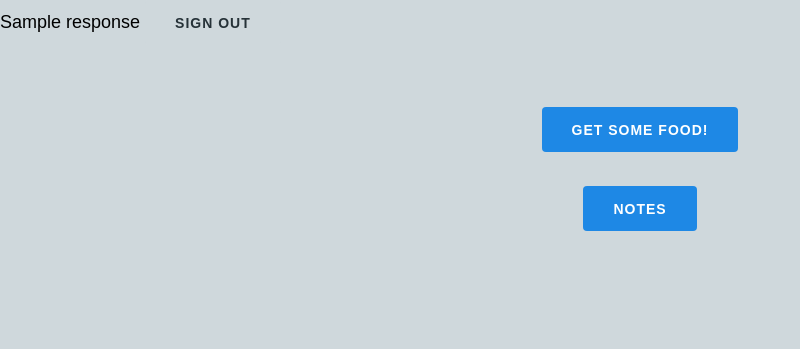
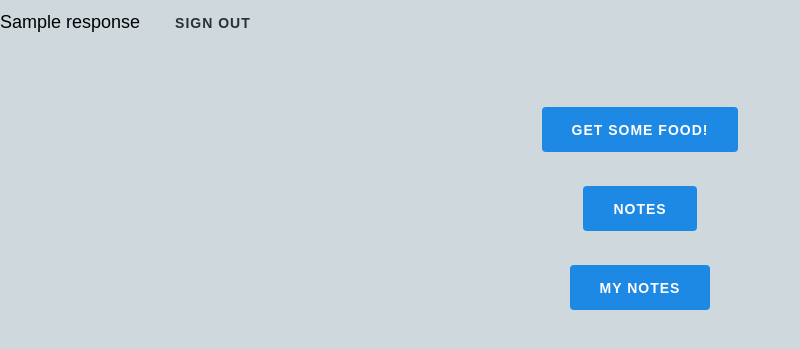
Before and after one commit to omanduj/Dinner-Box, a Django app: template food_proj/food_app/users/templates/dashboard.html in a window 1280 px wide. Shown: the top 349 px of the page, without its empty margins (0-800 px from the left). Run offline with Django 3.2, Linux system fonts and the light colour scheme; the template is opened without the code that fills it: most values are stand-ins (such as "Sample title", 1, 10 or a date in 2020); some web fonts are replaced.

Commit message:
Edits on the view notes functionality

```diff
--- a/food_proj/food_app/food_app/urls.py
+++ b/food_proj/food_app/food_app/urls.py
@@ -19,7 +19,7 @@ from django.urls import path
 from get_food.views import display
 from users_token.views import index, token_login, public, auth
 from users.views import home, signup, login, signout, food_random_picker
-from notes.views import create_note
+from notes.views import create_note, view_notes
 
 urlpatterns = [
     path('admin/', admin.site.urls),
@@ -32,11 +32,12 @@ urlpatterns = [
     path('token/login/', token_login),                  #used to save user token info and display token - POST
 
     path('user/signup/', signup),
-    path('user/signout', signout),
+    path('user/signout/', signout),
     path('user/dashboard/', login),
-    path('user/notes', login),
+    path('user/notes/', login),
+    path('user/view-notes', view_notes),
 
-    path('user/create-notes', create_note),
+    path('user/create-notes/', create_note),
 
-    path('user/foodpicker', food_random_picker)
+    path('user/foodpicker/', food_random_picker)
 ]
--- a/food_proj/food_app/users/templates/dashboard.html
+++ b/food_proj/food_app/users/templates/dashboard.html
@@ -9,16 +9,19 @@
         {% for key, value in user.items %}
             <h3>{{ key }} - {{ value }}</h3>
         {% endfor %}
-        <a href="/user/signout" class="btn btn--secondary">Sign Out</a>
+        <a href="/user/signout/" class="btn btn--secondary">Sign Out</a>
     {% endif %}
     <body>
         <div class="">
-            <form class="" action="/user/foodpicker" method="GET">
+            <form class="" action="/user/foodpicker/" method="GET">
                 <input type='submit' value='Get Some Food!' class='btn'>
             </form>
             <form class="" action="/user/create-notes" method="GET">
                 <input type='submit' value='Notes' class='btn'>
             </form>
+            <form class="" action="/user/view-notes" method="GET">
+                <input type='submit' value='My Notes' class='btn'>
+            </form>
         </div>
     </body>
 
```
Also changed, not shown: food_proj/food_app/notes/views.py (+20 -4 lines).
